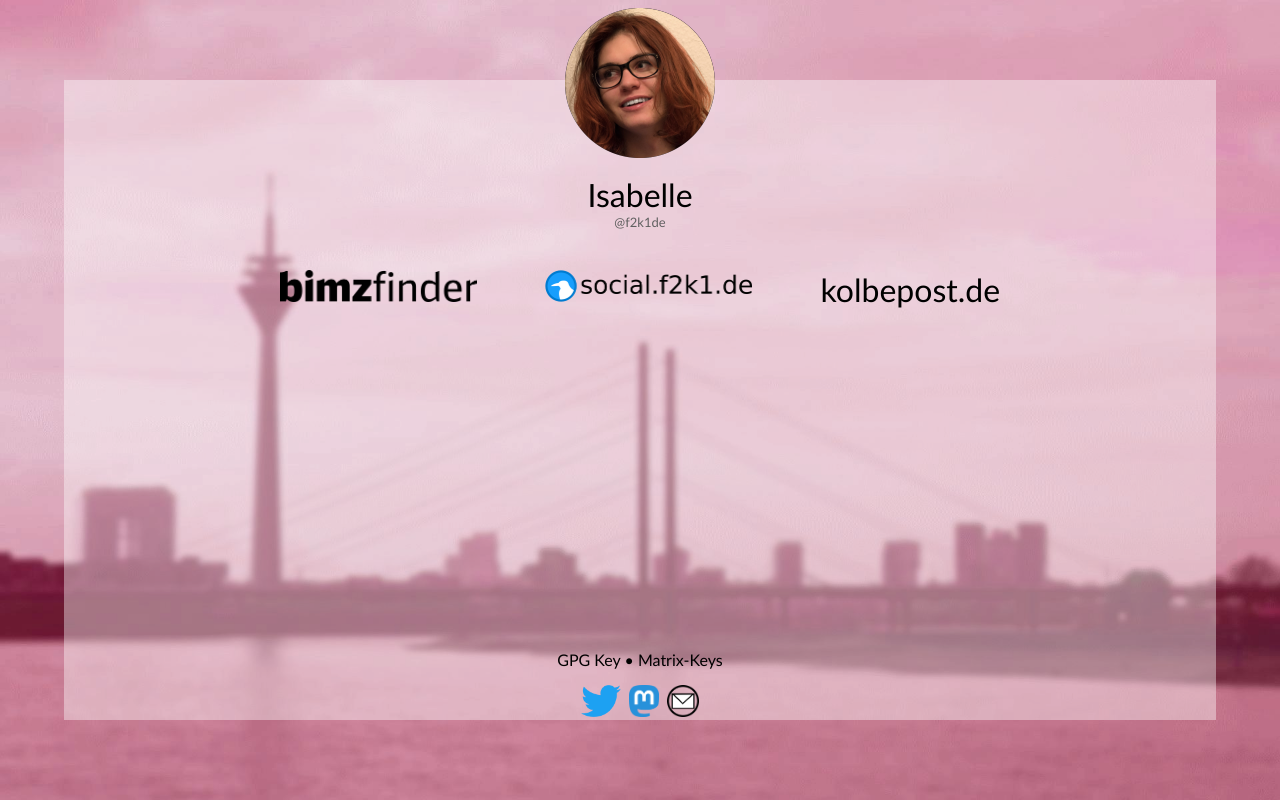
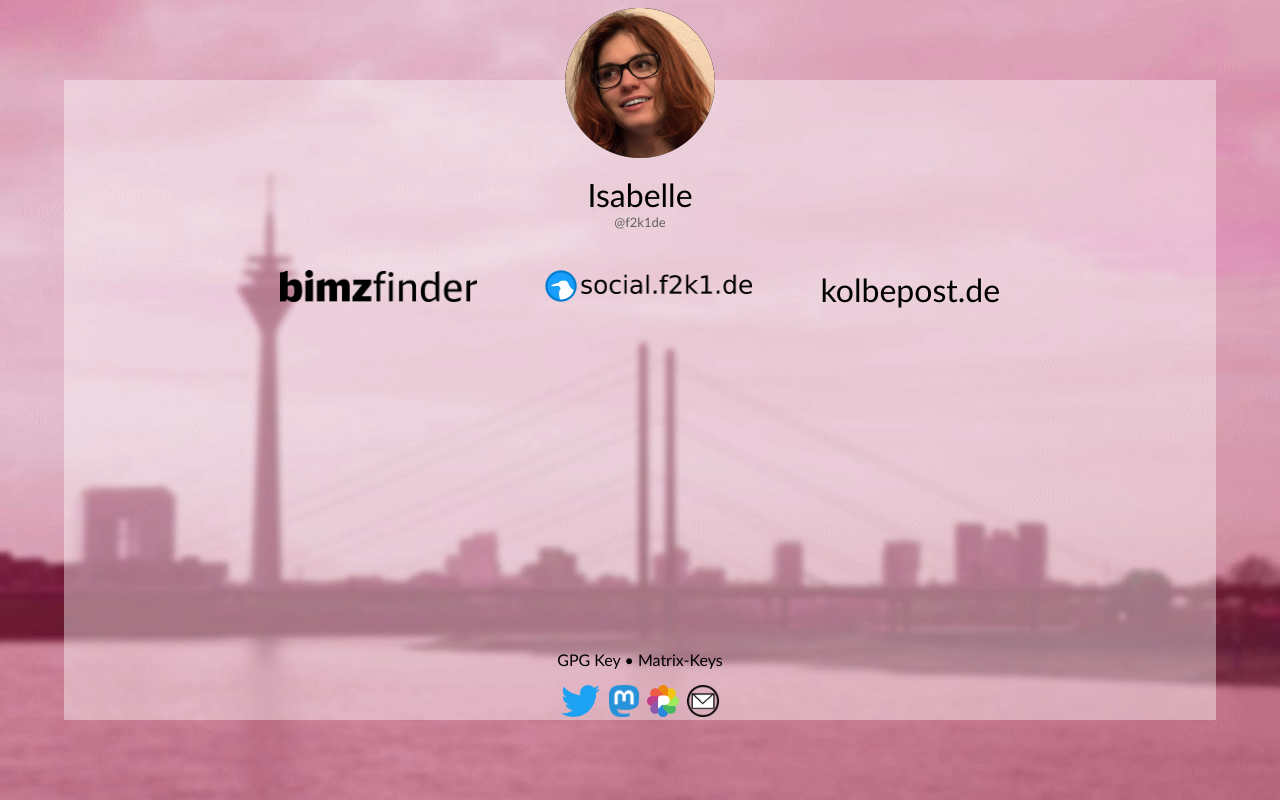
Before and after one commit to f2k1de/f2k1.de, a plain HTML site: page index.html in a window 1280 px wide. Drawn offline with Linux system fonts and the light colour scheme.

Commit message:
Add pixelfed

```diff
--- a/index.html
+++ b/index.html
@@ -102,6 +102,7 @@
 				</p>
 				<a href="https://twitter.com/f2k1de" target="_blank"><img src="twitter.png" class="logo" alt="Twitter" title="Twitter: f2k1de"></a>&nbsp;
 				<a rel="me" href="https://chaos.social/@f2k1de" target="_blank"><img src="mastodon.png" class="logo" alt="Mastodon" title="Chaos.Social: @f2k1de"></a>&nbsp;
+				<a rel="me" href="https://pixelfed.social/@f2k1de" target="_blank"><img src="pixelfed.png" class="logo" alt="Pixelfed" title="Pixelfed.Social: @f2k1de"></a>&nbsp;
 				<a href="mailto:hi@f2k1.de" target="_blank"><img src="mail.png" class="logo" alt="Mail" title="Mail"></a>
 			</div>
 		</div>
```
Also changed, not shown: pixelfed.png (added).
